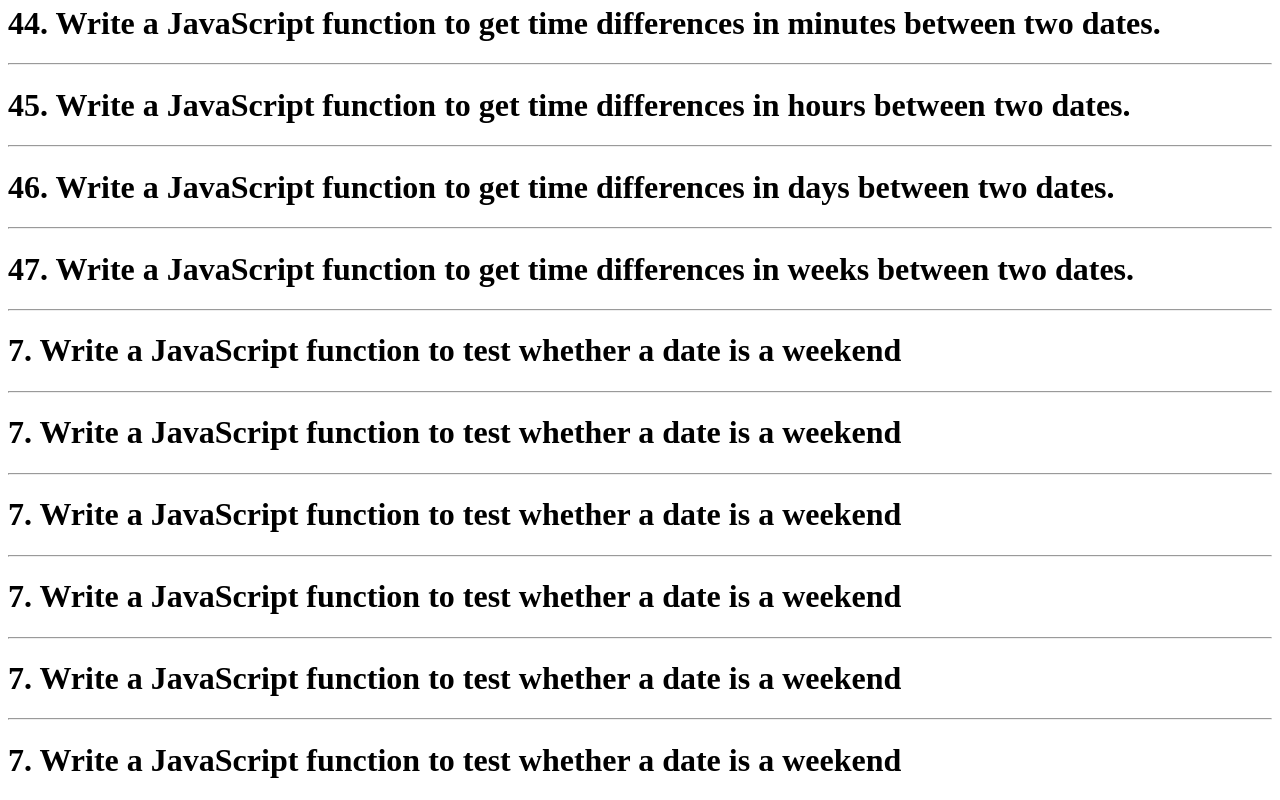
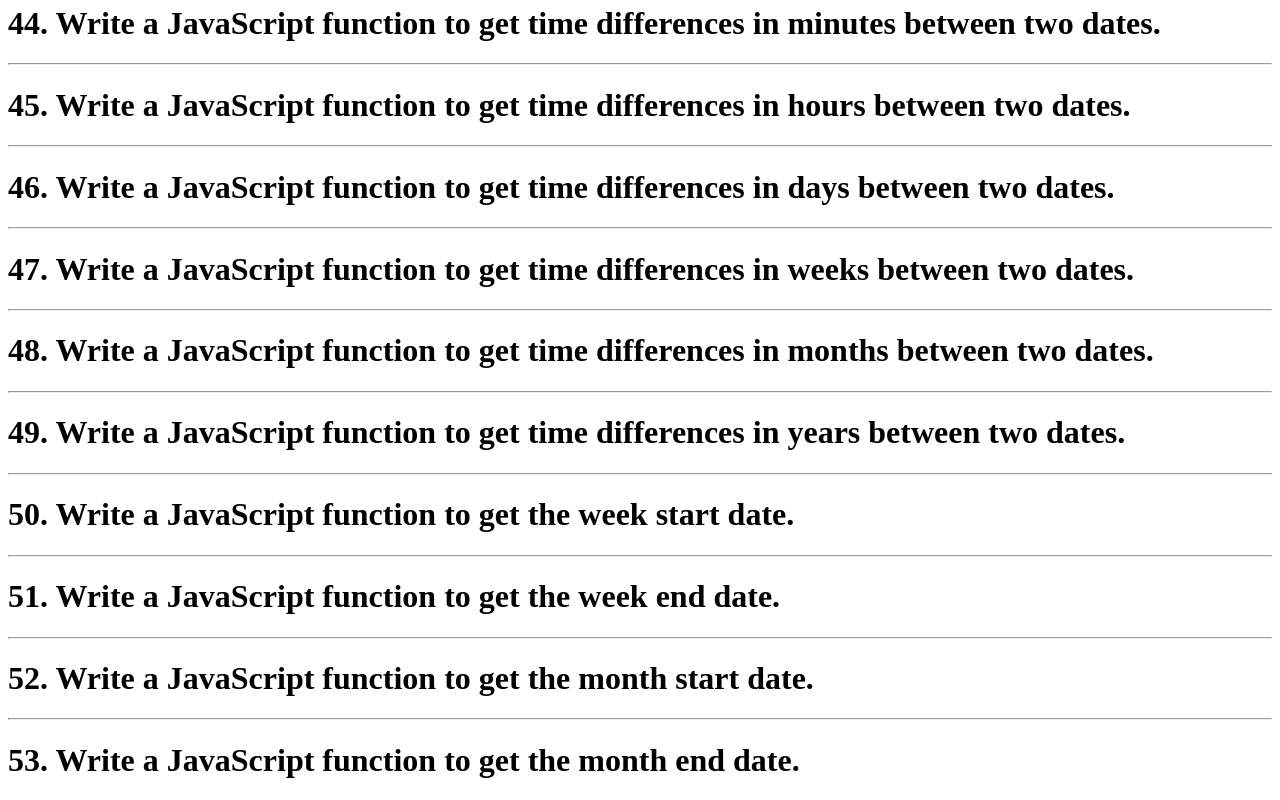
Before and after one commit to abrarali-official/Assignment-No-8, a plain HTML site: page index.html in a window 1280 px wide. Shown: the part 4171-4971 px from the top of the page. Drawn offline with Linux system fonts and the light colour scheme.

Commit message:
Add files via upload

```diff
--- a/index.html
+++ b/index.html
@@ -350,42 +350,42 @@
     <hr>
     <div>
         <h1>
-            7. Write a JavaScript function to test whether a date is a weekend
+            48. Write a JavaScript function to get time differences in months between two dates.
         </h1>
     </div>
     <!--------------------------------- Program no 49 ----------------------------------------------->
     <hr>
     <div>
         <h1>
-            7. Write a JavaScript function to test whether a date is a weekend
+            49. Write a JavaScript function to get time differences in years between two dates.
         </h1>
     </div>
     <!--------------------------------- Program no 50 ----------------------------------------------->
     <hr>
     <div>
         <h1>
-            7. Write a JavaScript function to test whether a date is a weekend
+            50. Write a JavaScript function to get the week start date.
         </h1>
     </div>
     <!--------------------------------- Program no 51 ----------------------------------------------->
     <hr>
     <div>
         <h1>
-            7. Write a JavaScript function to test whether a date is a weekend
+            51. Write a JavaScript function to get the week end date.
         </h1>
     </div>
     <!--------------------------------- Program no 52 ----------------------------------------------->
     <hr>
     <div>
         <h1>
-            7. Write a JavaScript function to test whether a date is a weekend
+            52. Write a JavaScript function to get the month start date.
         </h1>
     </div>
     <!--------------------------------- Program no 53 ----------------------------------------------->
     <hr>
     <div>
         <h1>
-            7. Write a JavaScript function to test whether a date is a weekend
+            53. Write a JavaScript function to get the month end date.
         </h1>
     </div>
     <script src="/script.js"></script>
```
